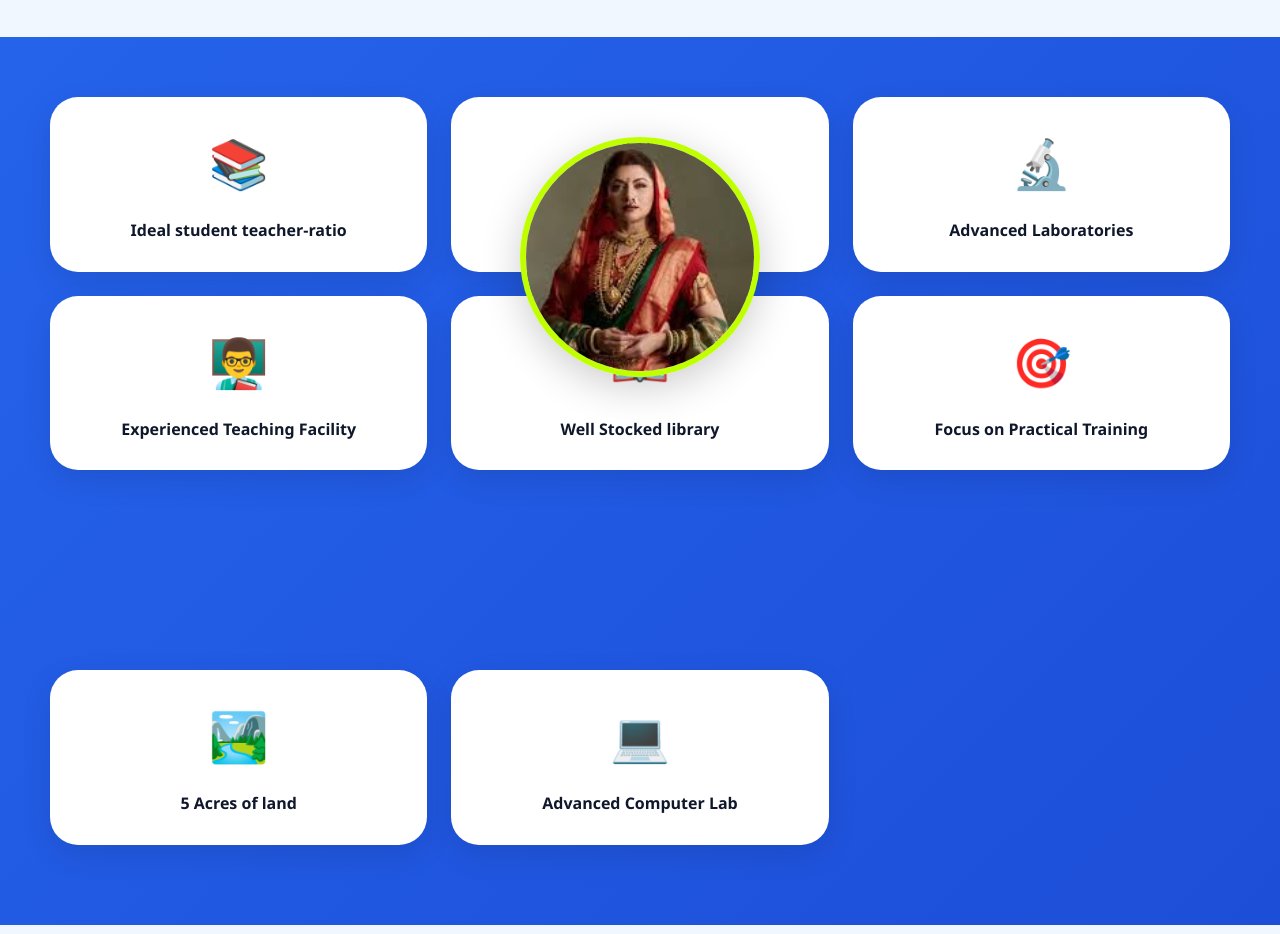
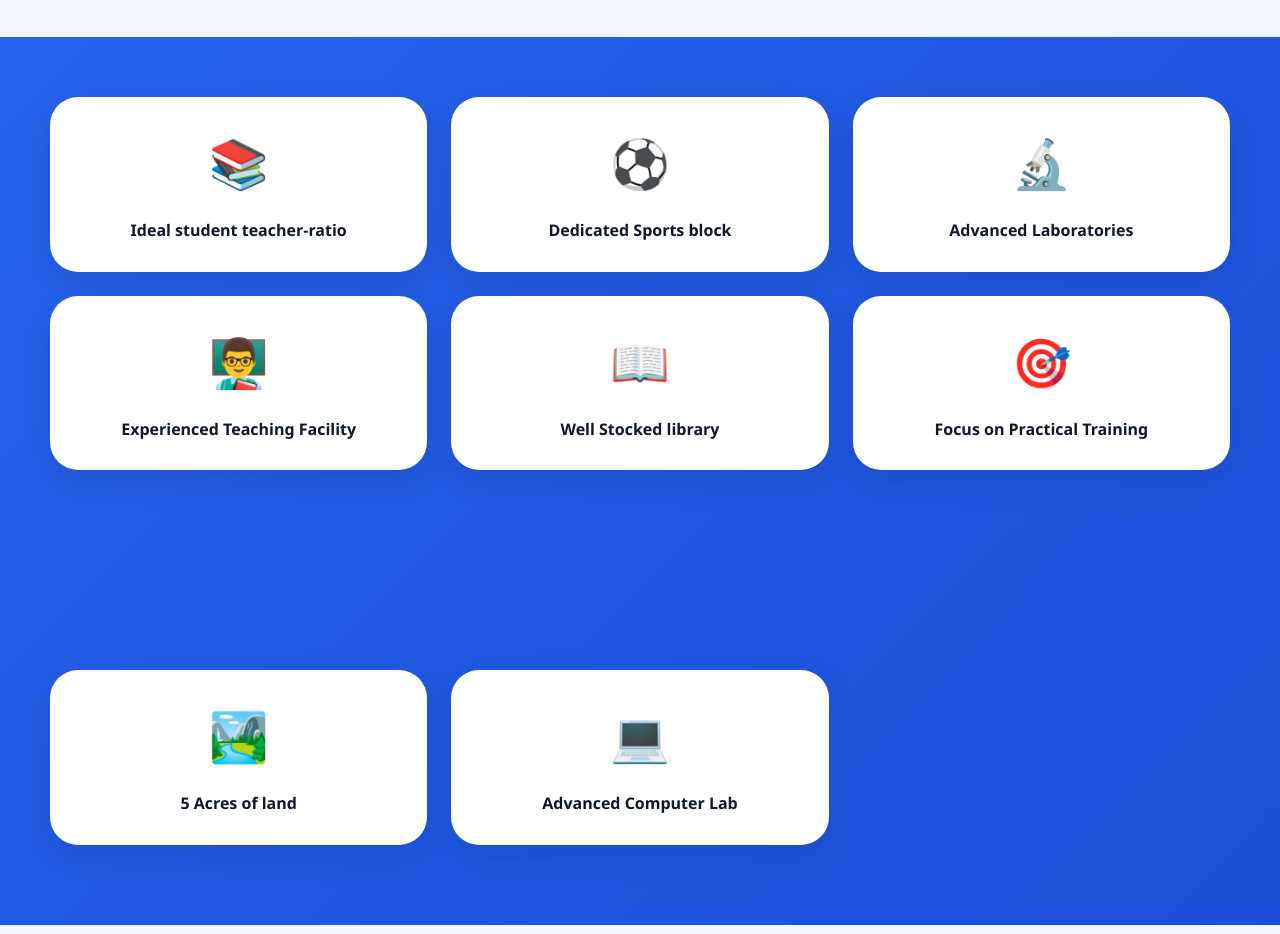
Before and after one commit to radhikapawar8089-Stack/PrePrimarySchool, a website: page index.html in a window 1280 px wide. Shown: the part 2300-3234 px from the top of the page. Drawn offline with Linux system fonts and the light colour scheme.

Commit message:
Remove circular featured image from home page

```diff
--- a/index.html
+++ b/index.html
@@ -195,10 +195,6 @@
         </div>
       </div>
 
-      <div class="featured-image-container">
-        <img src="images/hero-photo.png" alt="School Principal" class="featured-circle-image">
-      </div>
-
       <div class="features-grid bottom-features">
         <div class="feature-box">
           <div class="feature-icon">🏞️</div>
```
